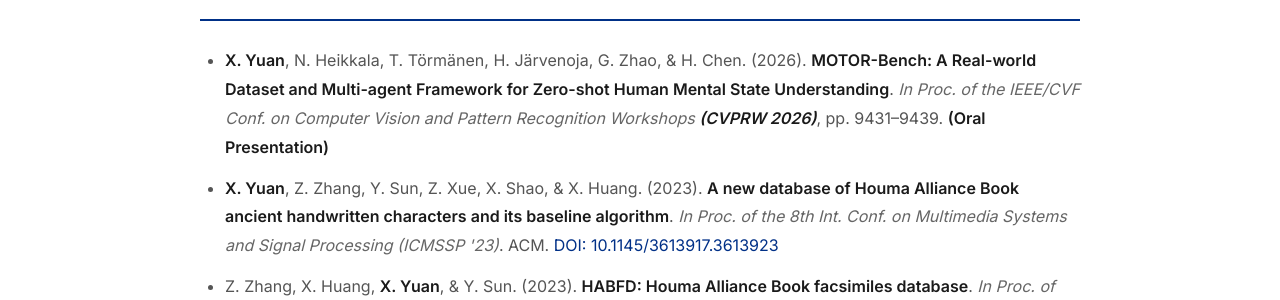
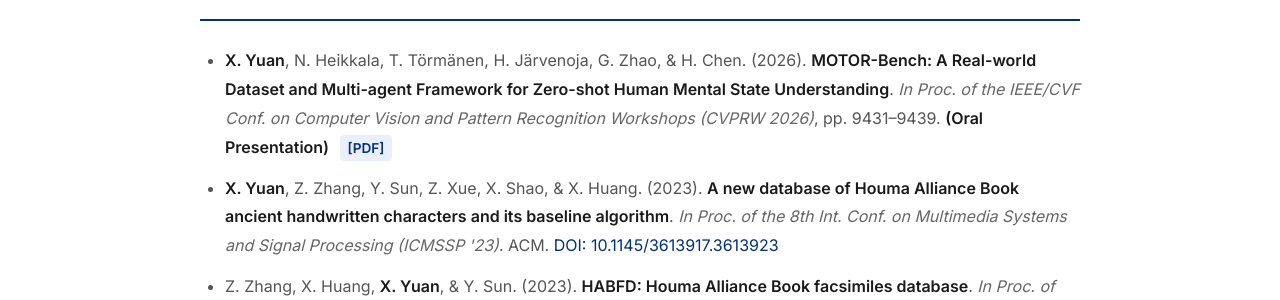
Before and after one commit to XiaoyuYuan19/portfolio, a Jekyll site: the page built from index.md, in a window 1280 px wide and 1400 px high, scrolled down 300 px. Shown: the part 322-622 px from the top of the window. Built offline with Jekyll 4.4.1, drawn with Linux system fonts in a browser that asks for light colours.

Commit message:
Make CVPRW link visible as a [PDF] badge at end of entry

```diff
--- a/_layouts/default.html
+++ b/_layouts/default.html
@@ -204,6 +204,26 @@
         text-decoration: underline;
       }
 
+      /* PDF link badge */
+      .pdf-link {
+        display: inline-block;
+        margin-left: 6px;
+        padding: 1px 8px;
+        font-size: 0.85em;
+        font-weight: 600;
+        color: #003087;
+        background: #eaf0fb;
+        border-radius: 4px;
+        text-decoration: none;
+        white-space: nowrap;
+      }
+
+      .pdf-link:hover {
+        background: #003087;
+        color: #ffffff;
+        text-decoration: none;
+      }
+
       /* Publications styling */
       .pub-item {
         margin-bottom: 22px;
@@ -399,7 +419,7 @@
       <section>
         <h2>Publications</h2>
         <ul>
-          <li><strong>X. Yuan</strong>, N. Heikkala, T. Törmänen, H. Järvenoja, G. Zhao, & H. Chen. (2026). <strong>MOTOR-Bench: A Real-world Dataset and Multi-agent Framework for Zero-shot Human Mental State Understanding</strong>. <em>In Proc. of the IEEE/CVF Conf. on Computer Vision and Pattern Recognition Workshops <a href="https://openaccess.thecvf.com/content/CVPR2026W/AI4RWC/papers/Yuan_MOTOR-Bench_A_Real-world_Dataset_and_Multi-agent_Framework_for_Zero-shot_Human_CVPRW_2026_paper.pdf" target="_blank"><strong>(CVPRW 2026)</strong></a></em>, pp. 9431–9439. <strong>(Oral Presentation)</strong></li>
+          <li><strong>X. Yuan</strong>, N. Heikkala, T. Törmänen, H. Järvenoja, G. Zhao, & H. Chen. (2026). <strong>MOTOR-Bench: A Real-world Dataset and Multi-agent Framework for Zero-shot Human Mental State Understanding</strong>. <em>In Proc. of the IEEE/CVF Conf. on Computer Vision and Pattern Recognition Workshops (CVPRW 2026)</em>, pp. 9431–9439. <strong>(Oral Presentation)</strong> <a href="https://openaccess.thecvf.com/content/CVPR2026W/AI4RWC/papers/Yuan_MOTOR-Bench_A_Real-world_Dataset_and_Multi-agent_Framework_for_Zero-shot_Human_CVPRW_2026_paper.pdf" target="_blank" class="pdf-link">[PDF]</a></li>
           <li><strong>X. Yuan</strong>, Z. Zhang, Y. Sun, Z. Xue, X. Shao, & X. Huang. (2023). <strong>A new database of Houma Alliance Book ancient handwritten characters and its baseline algorithm</strong>. <em>In Proc. of the 8th Int. Conf. on Multimedia Systems and Signal Processing (ICMSSP '23)</em>. ACM. <a href="https://doi.org/10.1145/3613917.3613923">DOI: 10.1145/3613917.3613923</a></li>
           <li>Z. Zhang, X. Huang, <strong>X. Yuan</strong>, & Y. Sun. (2023). <strong>HABFD: Houma Alliance Book facsimiles database</strong>. <em>In Proc. of the IEEE Int. Conf. on Image, Vision and Computing (ICIVC '23)</em>. IEEE. <a href="https://doi.org/10.1109/icivc58118.2023.10269984">DOI: 10.1109/icivc58118.2023.10269984</a></li>
         </ul>
```
